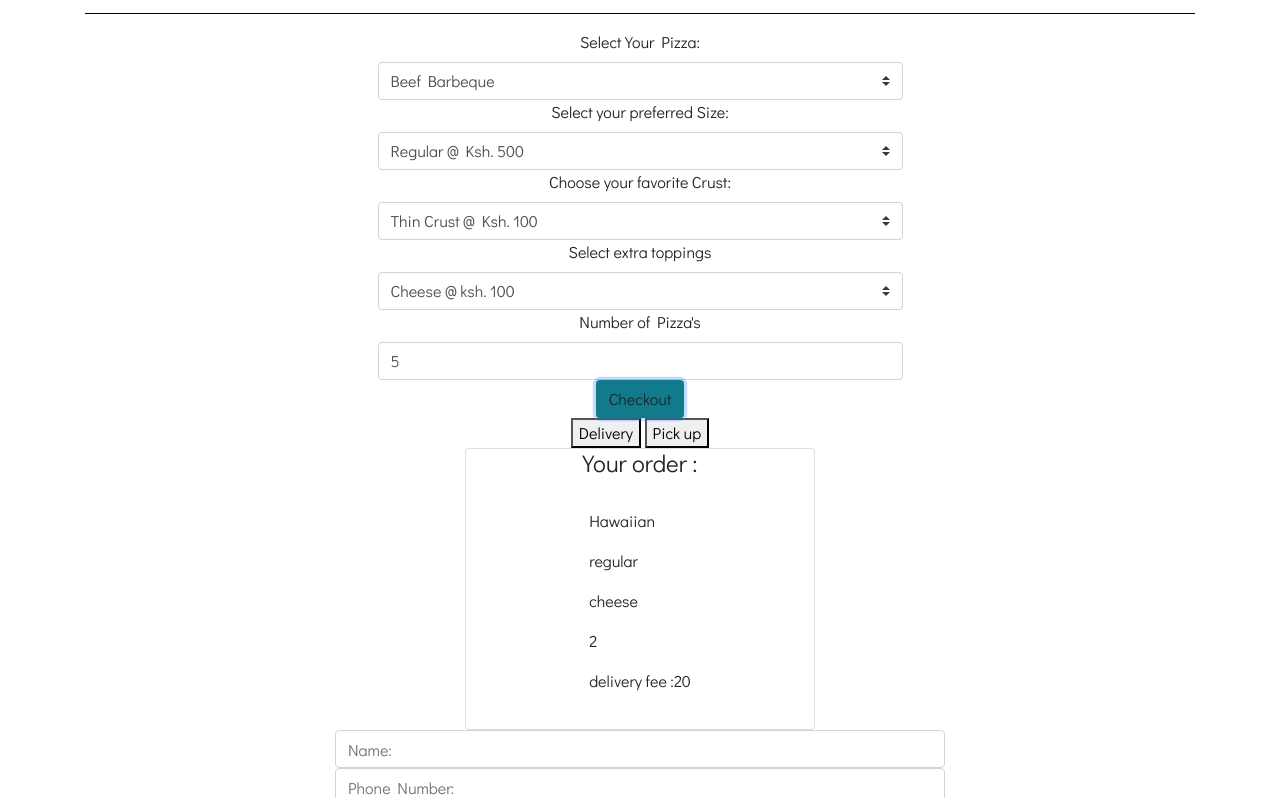
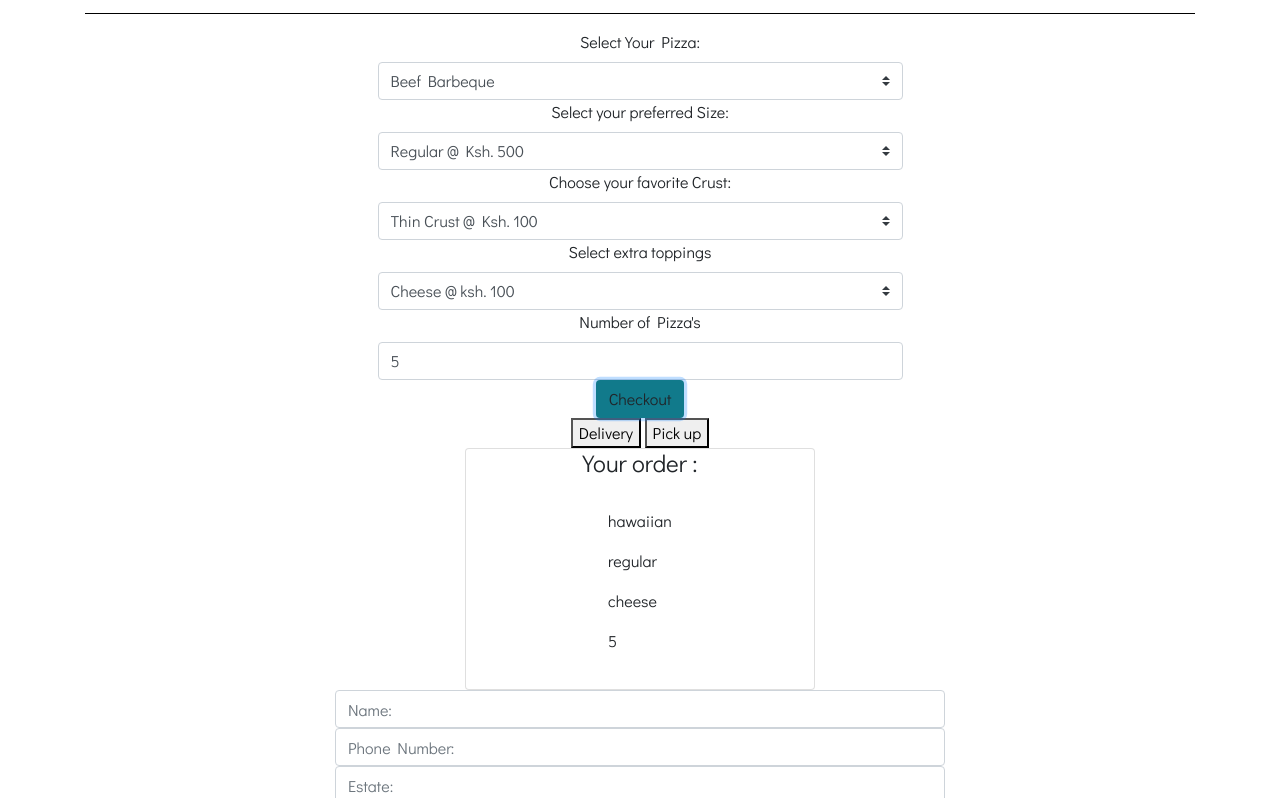
Before and after one commit to Bnabz/parklands_pizzeria, a plain HTML site: page index.html in a window 1280 px wide. Both pictures are taken after typing "5" into the empty fields and a click on the button "Checkout". Shown: the part 1354-2152 px from the top of the page. Drawn offline with Linux system fonts and the light colour scheme.

Commit message:
add jQuery functions to insert summary variables

```diff
--- a/index.html
+++ b/index.html
@@ -135,11 +135,10 @@
         <div class="card align-items-center">
           <h4 class="card-title">Your order :</h4>
           <div class="card-body">
-            <p class= "summary_type"> Hawaiian</br></p>
-            <p class= "summary_size"> regular</br></p>
-            <p class= "summary_toppings"> cheese</br></p>
-            <p class= summary_number> 2 </br></p>
-            <p class= summary_delivery> delivery fee :20 </br></p>
+            <p class= "summary_type">Type: </br></p>
+            <p class= "summary_size"> </br></p>
+            <p class= "summary_toppings"></br></p>
+            <p class= summary_number></br></p>
           </div>
         </div>
       </div>
--- a/js/scripts.js
+++ b/js/scripts.js
@@ -66,6 +66,11 @@ $("#checkout").click(function() {
 
   let cost = meal.totalPrice();
   alert("You have ordered a"+" "+meal.size+" " +meal.type +" "+"pizza. Total cost is"+" "+cost+"."+" "+"Please choose between delivery and pickup");
+  $(".summary_type").text(newType);
+  $(".summary_size").text(newSize);
+  $(".summary_toppings").text(newToppings);
+  $(".summary_number").text(newNumber);
+  $(".summary_type").text("hawaiian");
 
 
 
@@ -74,13 +79,6 @@ $("#checkout").click(function() {
 
 
 
-
-});
-
-
-$("#checkout").click(function() {
-  event.preventDefault();
-$('#regTitle').text('Hello world');
 });
 
 
@@ -116,4 +114,7 @@ $('#regTitle').text('Hello world');
 
 
 
+
+
+
 });
```
